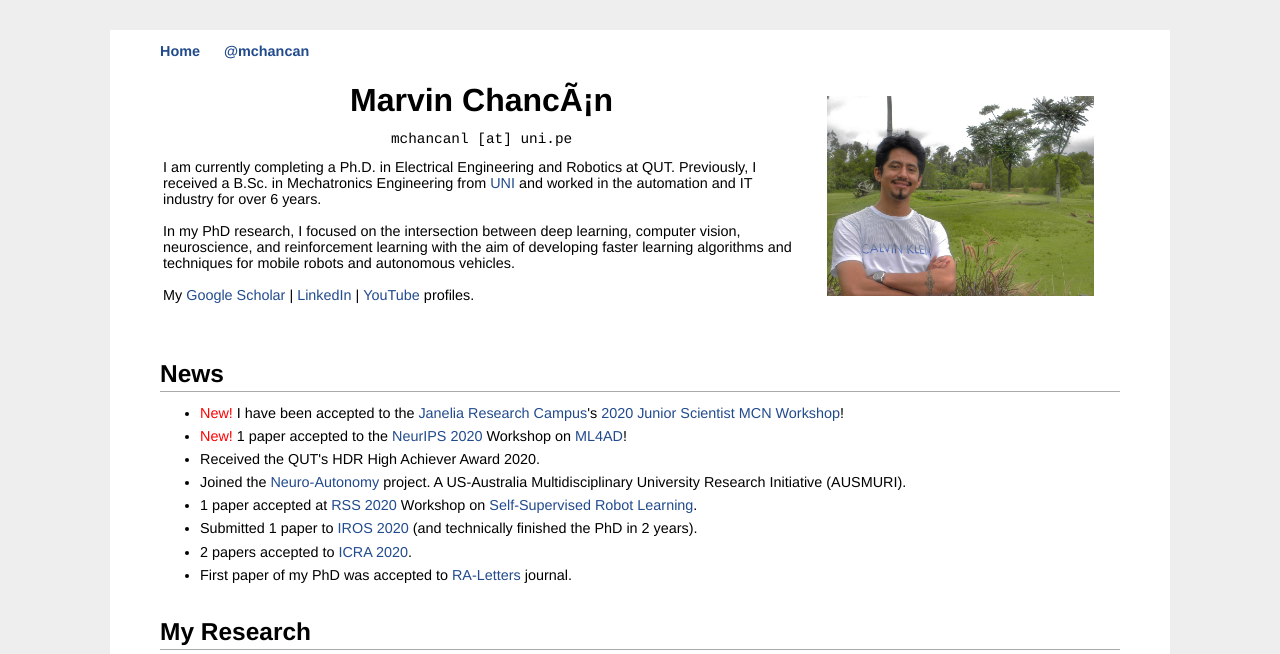
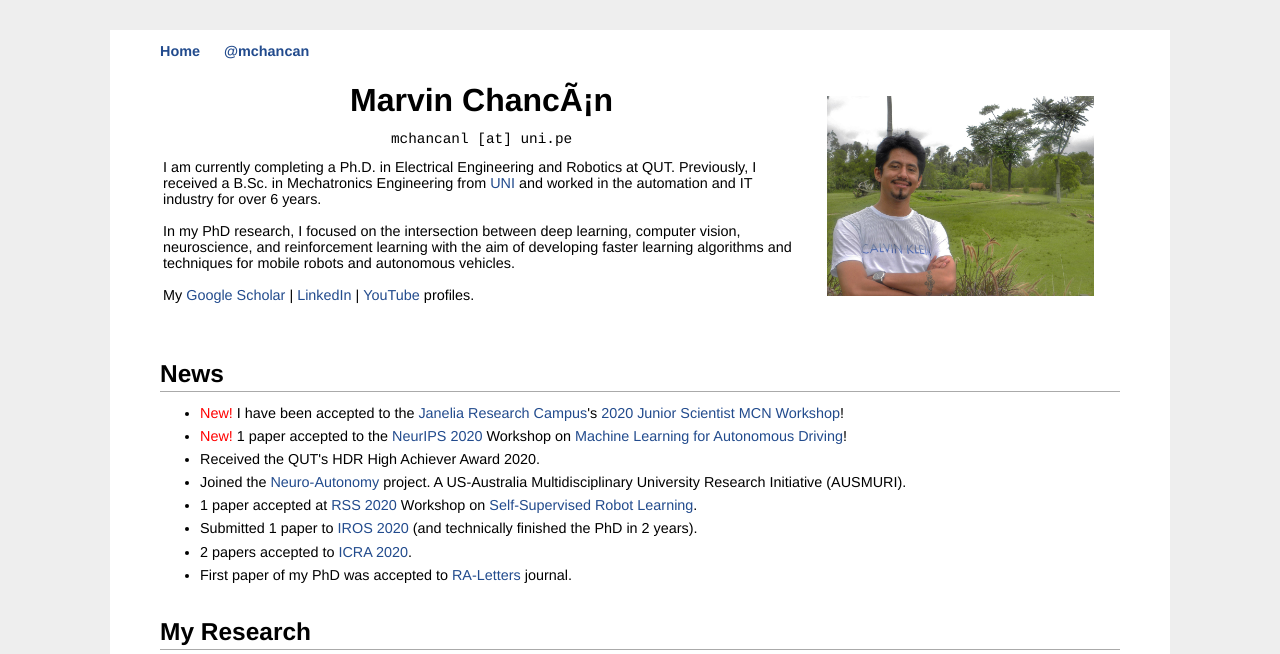
Before and after one commit to mchancan/mchancan.github.io, a Jekyll site: the page built from index.html, in a window 1280 px wide and 900 px high, cut to the strip 0-654 px from the top of the window. Built offline with Jekyll 4.4.1, drawn with Linux system fonts in a browser that asks for light colours; nearby versions of some CDN libraries; comment, search, counter and statistics services are not loaded.

Commit message:
Update index.html

```diff
--- a/index.html
+++ b/index.html
@@ -29,7 +29,7 @@ title: Marvin's Homepage
 <h2>News</h2>
 <ul>
 	<li><font color = 'red'>New!</font> I have been accepted to the <a href="https://www.janelia.org/" target="_blank">Janelia Research Campus</a>'s <a href="https://www.janelia.org/you-janelia/conferences/junior-scientist-workshop-on-mechanistic-cognitive-neuroscience" target="_blank">2020 Junior Scientist MCN Workshop</a>!</li>
-	<li><font color = 'red'>New!</font> 1 paper accepted to the <a href="https://neurips.cc/Conferences/2020/" target="_blank">NeurIPS 2020</a> Workshop on <a href="https://ml4ad.github.io" target="_blank">ML4AD</a>!</li>
+	<li><font color = 'red'>New!</font> 1 paper accepted to the <a href="https://neurips.cc/Conferences/2020/" target="_blank">NeurIPS 2020</a> Workshop on <a href="https://ml4ad.github.io" target="_blank">Machine Learning for Autonomous Driving</a>!</li>
 	<li>Received the QUT's HDR High Achiever Award 2020</a>.</li>
 	<li>Joined the <a href="http://sites.bu.edu/neuroautonomy/" target="_blank">Neuro-Autonomy</a> project. A US-Australia Multidisciplinary University Research Initiative (AUSMURI)</a>.</li>
 	<li>1 paper accepted at <a href="https://roboticsconference.org/" target="_blank">RSS 2020</a> Workshop on <a href="https://www.brainlinks-braintools.uni-freiburg.de/rss20-ssrl/" target="_blank">Self-Supervised Robot Learning</a>.</li>
```
